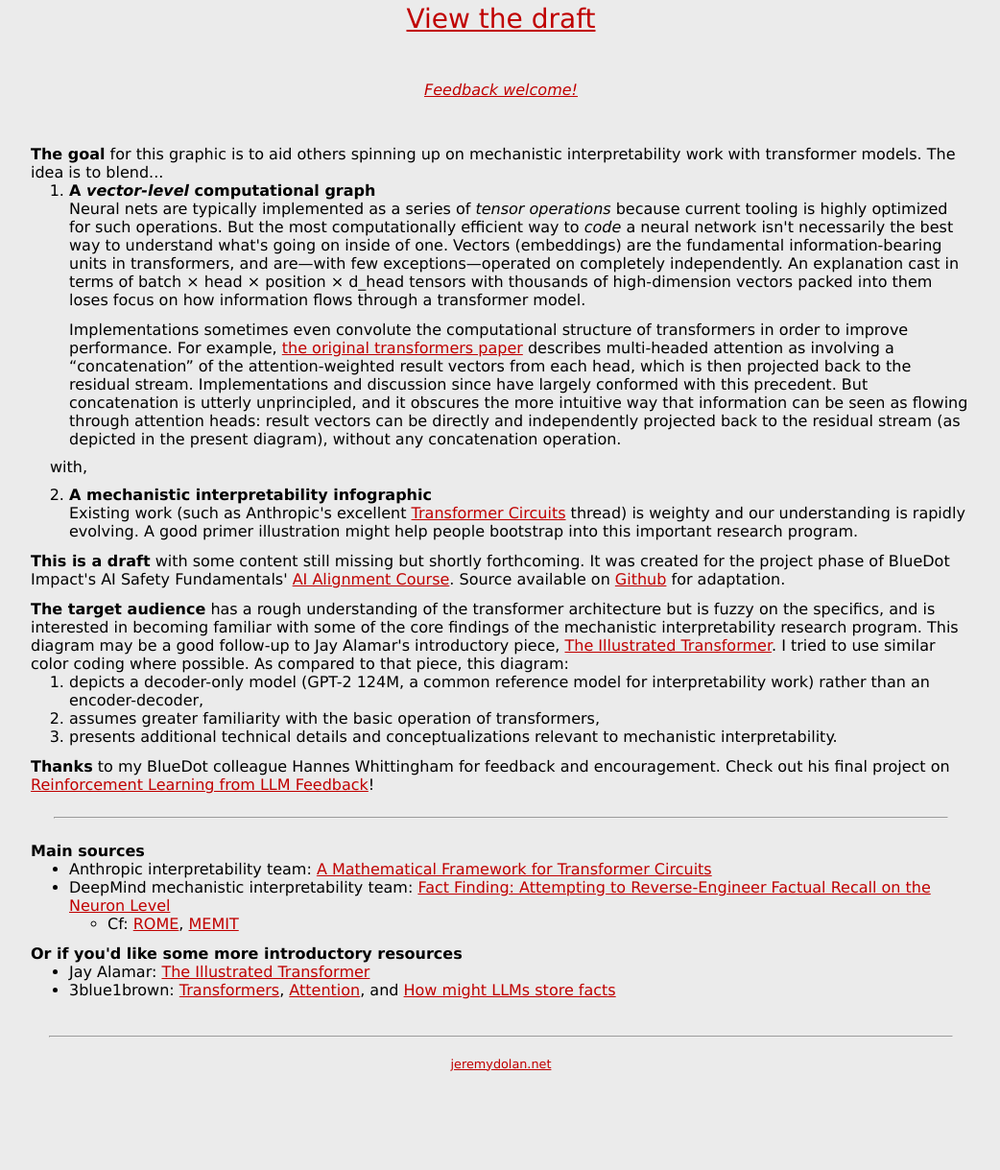
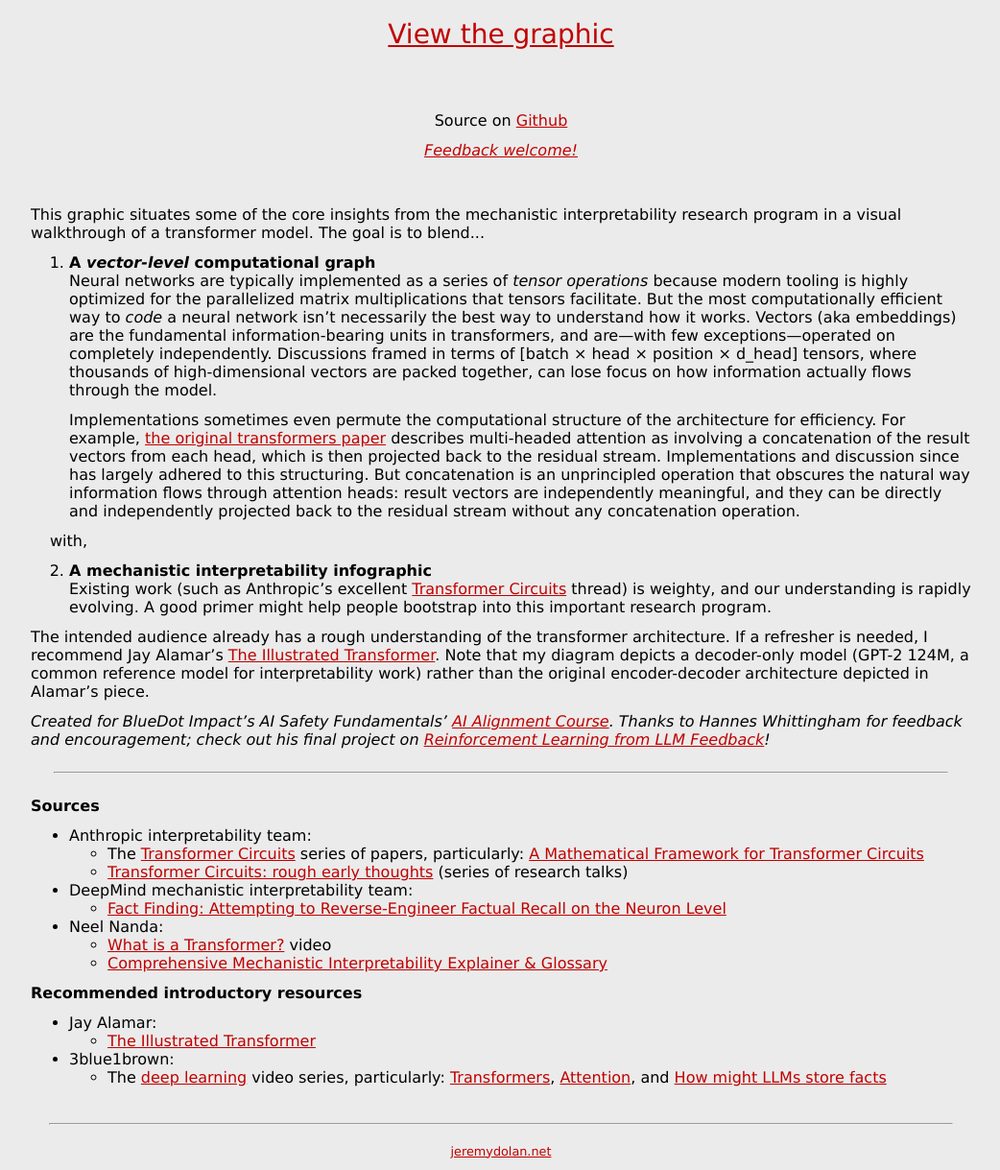
Before and after one commit to jeremy-dolan/transformer-view, a plain HTML site: page pub-web/index.html in a window 1280 px wide. Shown: the part 198-1417 px from the top of the page at 96% size, without its empty margins (118-1160 px from the left). Before the commit the page ends 1326 px from the top, so only its background shows below. Drawn offline with Linux system fonts and the light colour scheme.

Commit message:
final-ish edit for intro material

```diff
--- a/pub-web/index.html
+++ b/pub-web/index.html
@@ -69,21 +69,25 @@
 			margin: 1em;
 			text-align: center;
 		}
-		p { margin-top: 0.75em; }
+		p {
+			margin: 0.75em 0;
+		}
+		p.with {
+			margin: 0.75em -20px;
+		}
 		div.draft {
             text-align: center;
 			margin-bottom: 3rem;
         }
 		div.view {
             font-size: 1.75rem;
-			margin-bottom: 3rem;
-		}
-		div.with {
-			margin: 10px -20px;
+			margin-bottom: 4rem;
+			margin-top: 4rem;
 		}
 		ol.goals p:first-of-type {
 			margin-top: 0;
 		}
+		/* ol.goals li::marker { font-weight: bold; } */
 		footer {
             font-size: 0.8em;
             margin-top: 3em;
@@ -96,93 +100,107 @@
 	<header>
         <h1>A Vector-Level View of GPT-2</h1>
         <p>Computational infographic of vector-wise inference in a decoder-only transformer<br><br>
-           With annotations based on Anthropic's <a href="https://transformer-circuits.pub/2021/framework/"><i>A
+           With annotations based on Anthropic’s <a href="https://transformer-circuits.pub/2021/framework/"><i>A
            Mathematical Framework for Transformer Circuits</i></a><br>
-           and Neel Nanda's <a href="https://dynalist.io/d/n2ZWtnoYHrU1s4vnFSAQ519J"><i>Comprehensive Mechanistic Interpretability Explainer &amp; Glossary</i></a>
+           and Neel Nanda’s <a href="https://dynalist.io/d/n2ZWtnoYHrU1s4vnFSAQ519J"><i>Comprehensive Mechanistic Interpretability Explainer &amp; Glossary</i></a>
         </p>
 	</header>
 
     <div class="draft">
-		<div class="view"><a href="gpt2.svg">View the draft</a></div>
-		<a href="/"><em>Feedback welcome!</em></a>
+		<div class="view"><a href="gpt2.svg">View the graphic</a></div>
+		Source on <a href="https://github.com/jeremy-dolan/transformer-view">Github</a></p>
+		<a href="https://docs.google.com/document/d/1F_kcOAr5N37XkE2eVdhn8BWnlX2SkCDvf5z63fN_zVU/edit"><em>Feedback welcome!</em></a>
 	</div>
 
-	<p><b>The goal</b> for this graphic is to aid others spinning up on mechanistic interpretability work with
-	transformer models. The idea is to blend...</p>
+	<p>This graphic situates some of the core insights from the mechanistic interpretability research program in a
+	visual walkthrough of a transformer model. The goal is to blend...</p>
 
 	<ol class="goals">
 		<li>
 			<b>A <em>vector-level</em> computational graph</b>
 			<div>
-				<p>Neural nets are typically implemented as a series of <em>tensor operations</em> because current
-				tooling is highly optimized for such operations. But the most computationally efficient way to
-				<em>code</em> a neural network isn't necessarily the best way to understand what's going on inside of
-				one. Vectors (embeddings) are the fundamental information-bearing units in transformers, and
-				are&mdash;with few exceptions&mdash;operated on completely independently. An explanation cast in terms
-				of batch &times; head &times; position &times; d_head tensors with thousands of high-dimension vectors
-				packed into them loses focus on how information flows through a transformer model.</p>
+				<p>Neural networks are typically implemented as a series of <em>tensor operations</em> because modern
+				tooling is highly optimized for the parallelized matrix multiplications that tensors facilitate. But the
+				most computationally efficient way to <em>code</em> a neural network isn’t necessarily the best way to
+				understand how it works. Vectors (aka embeddings) are the fundamental information-bearing units in
+				transformers, and are—with few exceptions—operated on completely independently. Discussions
+				framed in terms of [batch &times; head &times; position &times; d_head] tensors, where thousands of
+				high-dimensional vectors are packed together, can lose focus on how information actually flows through
+				the model.</p>
 
-				<p>Implementations sometimes even convolute the computational structure of transformers in order to
-				improve performance. For example, <a href="https://arxiv.org/abs/1706.03762">the original transformers
-				paper</a> describes multi-headed attention as involving a “concatenation” of the attention-weighted
-				result vectors from each head, which is then projected back to the residual stream. Implementations and
-				discussion since have largely conformed with this precedent. But concatenation is utterly unprincipled,
-				and it obscures the more intuitive way that information can be seen as flowing through attention heads:
-				result vectors can be directly and independently projected back to the residual stream (as depicted in
-				the present diagram), without any concatenation operation.</p>
+				<p>Implementations sometimes even permute the computational structure of the architecture for
+				efficiency. For example, <a href="https://arxiv.org/abs/1706.03762">the original transformers paper</a>
+				describes multi-headed attention as involving a concatenation of the result vectors from each head,
+				which is then projected back to the residual stream. Implementations and discussion since has largely
+				adhered to this structuring. But concatenation is an unprincipled operation that obscures the natural
+				way information flows through attention heads: result vectors are independently meaningful, and they can
+				be directly and independently projected back to the residual stream without any concatenation
+				operation.</p>
 			</div>
 		</li>
-        <div class="with">with,</div>
+
+        <p class="with">with,</p>
+
 		<li>
 			<b>A mechanistic interpretability infographic</b>
 			<div>
-				<p>Existing work (such as Anthropic's excellent <a href="https://transformer-circuits.pub/">Transformer
-				Circuits</a> thread) is weighty and our understanding is rapidly evolving. A good primer illustration
-				might help people bootstrap into this important research program.</p>
+				<p>Existing work (such as Anthropic’s excellent <a href="https://transformer-circuits.pub/">Transformer
+				Circuits</a> thread) is weighty, and our understanding is rapidly evolving. A good primer might help
+				people bootstrap into this important research program.</p>
 			</div>
 		</li>
 	</ol>
 
-	<p><b>This is a draft</b> with some content still missing but shortly forthcoming. It was created for the project
-	phase of BlueDot Impact's AI Safety Fundamentals' <a href="https://aisafetyfundamentals.com/alignment/">AI Alignment
-	Course</a>. Source available on <a href="https://github.com/jeremy-dolan/transformer-view">Github</a> for
-	adaptation.</p>
+	<p>The intended audience already has a rough understanding of the transformer architecture. If a refresher is
+	needed, I recommend Jay Alamar’s <a href="https://jalammar.github.io/illustrated-transformer/">The Illustrated
+	Transformer</a>. Note that my diagram depicts a decoder-only model (GPT-2 124M, a common reference model for
+	interpretability work) rather than the original encoder-decoder architecture depicted in Alamar’s piece.</p>
 
-	<p><b>The target audience</b> has a rough understanding of the transformer architecture but is fuzzy on the
-	specifics, and is interested in becoming familiar with some of the core findings of the mechanistic interpretability
-	research program. This diagram may be a good follow-up to Jay Alamar's introductory piece,
-	<a href="https://jalammar.github.io/illustrated-transformer/">The Illustrated Transformer</a>. I tried to use
-	similar color coding where possible. As compared to that piece, this diagram:
-	<ol>
-		<li>depicts a decoder-only model (GPT-2 124M, a common reference model for interpretability work)
-			rather than an encoder-decoder,</li>
-		<li>assumes greater familiarity with the basic operation of transformers,</li>
-		<li>presents additional technical details and conceptualizations relevant to mechanistic interpretability.</li>
-	</ol>
-
-	<p><b>Thanks</b> to my BlueDot colleague Hannes Whittingham for feedback and encouragement. Check out his final
-	project on <a href="https://hannewhitt.github.io/llm-aligned-rl/">Reinforcement Learning from LLM Feedback</a>!</p>
+	<p><i>Created for BlueDot Impact’s AI Safety Fundamentals’ <a href="https://aisafetyfundamentals.com/alignment/">AI
+	Alignment Course</a>. Thanks to Hannes Whittingham for feedback and encouragement; check out his final project on <a
+	href="https://hannewhitt.github.io/llm-aligned-rl/">Reinforcement Learning from LLM Feedback</a>!</i></p>
 
 	<hr>
-	<p><b>Main sources</b></p>
+	<p><b>Sources</b></p>
 	<ul>
 		<li>Anthropic interpretability team:
-			<a href="https://transformer-circuits.pub/2021/framework/">A Mathematical Framework for Transformer Circuits</a></li>
+			<ul>
+				<li>The <a href="https://transformer-circuits.pub/">Transformer Circuits</a> series of papers,
+				particularly: <a href="https://transformer-circuits.pub/2021/framework/">A Mathematical Framework for
+				Transformer Circuits</a></li>
+				<li><a href="https://www.youtube.com/playlist?list=PLoyGOS2WIonajhAVqKUgEMNmeq3nEeM51">Transformer
+				Circuits: rough early thoughts</a> (series of research talks)</li>
+			</ul>
+		</li>
 		<li>DeepMind mechanistic interpretability team:
-			<a href="https://www.alignmentforum.org/posts/iGuwZTHWb6DFY3sKB/fact-finding-attempting-to-reverse-engineer-factual-recall">
-			Fact Finding: Attempting to Reverse-Engineer Factual Recall on the Neuron Level</a></li>
 			<ul>
-				<li>Cf: <a href="https://rome.baulab.info/">ROME</a>, <a href="https://memit.baulab.info/">MEMIT</a></li>
+				<li><a href="https://www.alignmentforum.org/posts/iGuwZTHWb6DFY3sKB/fact-finding-attempting-to-reverse-engineer-factual-recall">Fact
+				Finding: Attempting to Reverse-Engineer Factual Recall on the Neuron Level</a></li>
 			</ul>
+		</li>
+		<li>Neel Nanda:
+			<ul>
+				<li><a href="https://www.youtube.com/watch?v=bOYE6E8JrtU">What is a Transformer?</a> video</li>
+				<li><a href="https://dynalist.io/d/n2ZWtnoYHrU1s4vnFSAQ519J">Comprehensive Mechanistic Interpretability
+				Explainer &amp; Glossary</a></li>
+			</ul>
+		</li>
 	</ul>
-	<p><b>Or if you'd like some more introductory resources</b></p>
+	<p><b>Recommended introductory resources</b></p>
 	<ul>
 		<li>Jay Alamar:
-			<a href="https://jalammar.github.io/illustrated-transformer/">The Illustrated Transformer</a></li>
+			<ul>
+				<li><a href="https://jalammar.github.io/illustrated-transformer/">The Illustrated Transformer</a></li>
+			</ul>
+		</li>
 		<li>3blue1brown:
+			<ul>
+				<li>The <a href="https://www.youtube.com/playlist?list=PLZHQObOWTQDNU6R1_67000Dx_ZCJB-3pi">deep learning</a> video series, particularly:
 			<a href="https://www.youtube.com/watch?v=wjZofJX0v4M">Transformers</a>,
 			<a href="https://www.youtube.com/watch?v=eMlx5fFNoYc">Attention</a>, and
 			<a href="https://www.youtube.com/watch?v=9-Jl0dxWQs8">How might LLMs store facts</a></li>
+			</ul>
+		</li>
 	</ul>
 
     <footer>
```
